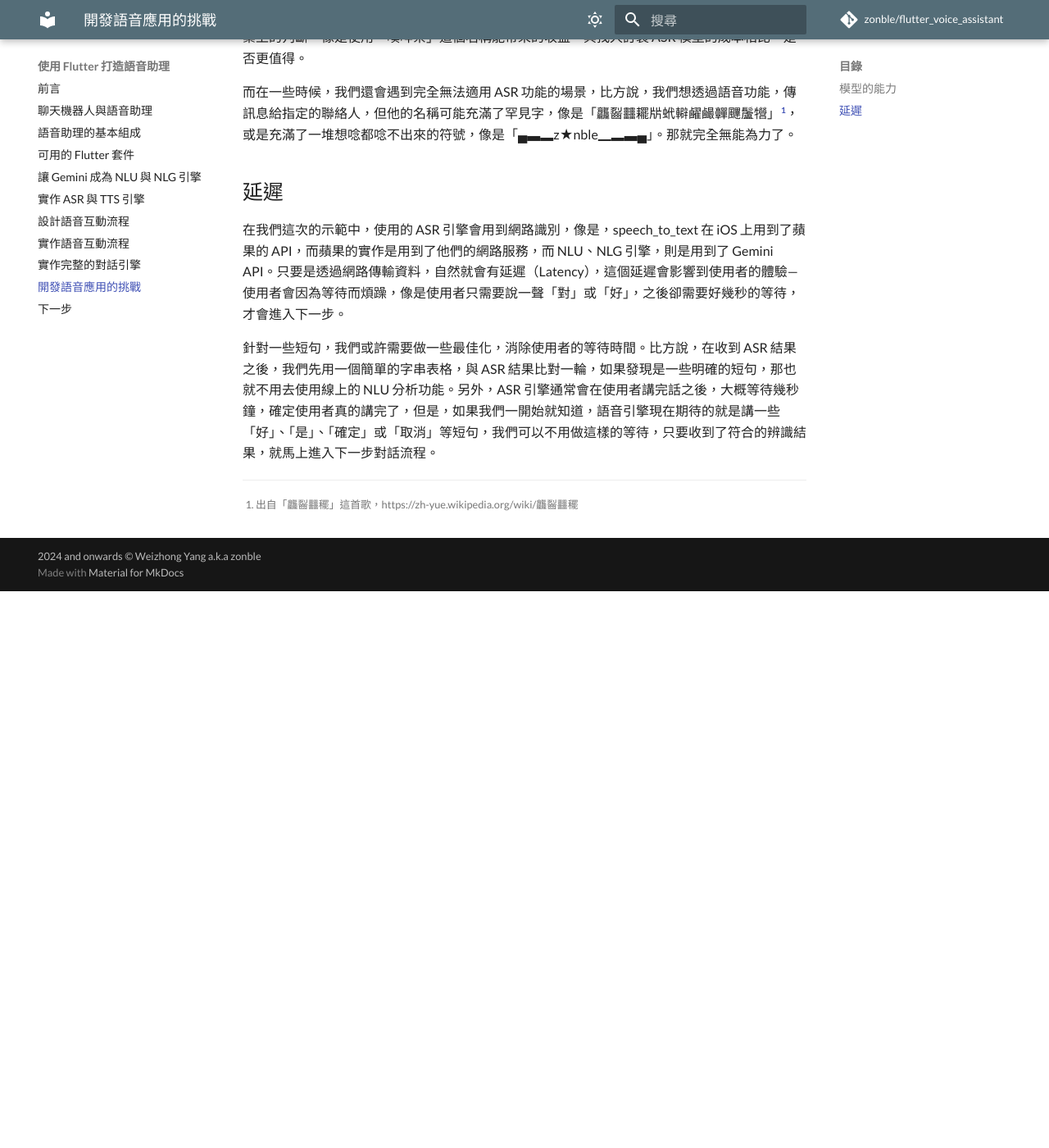
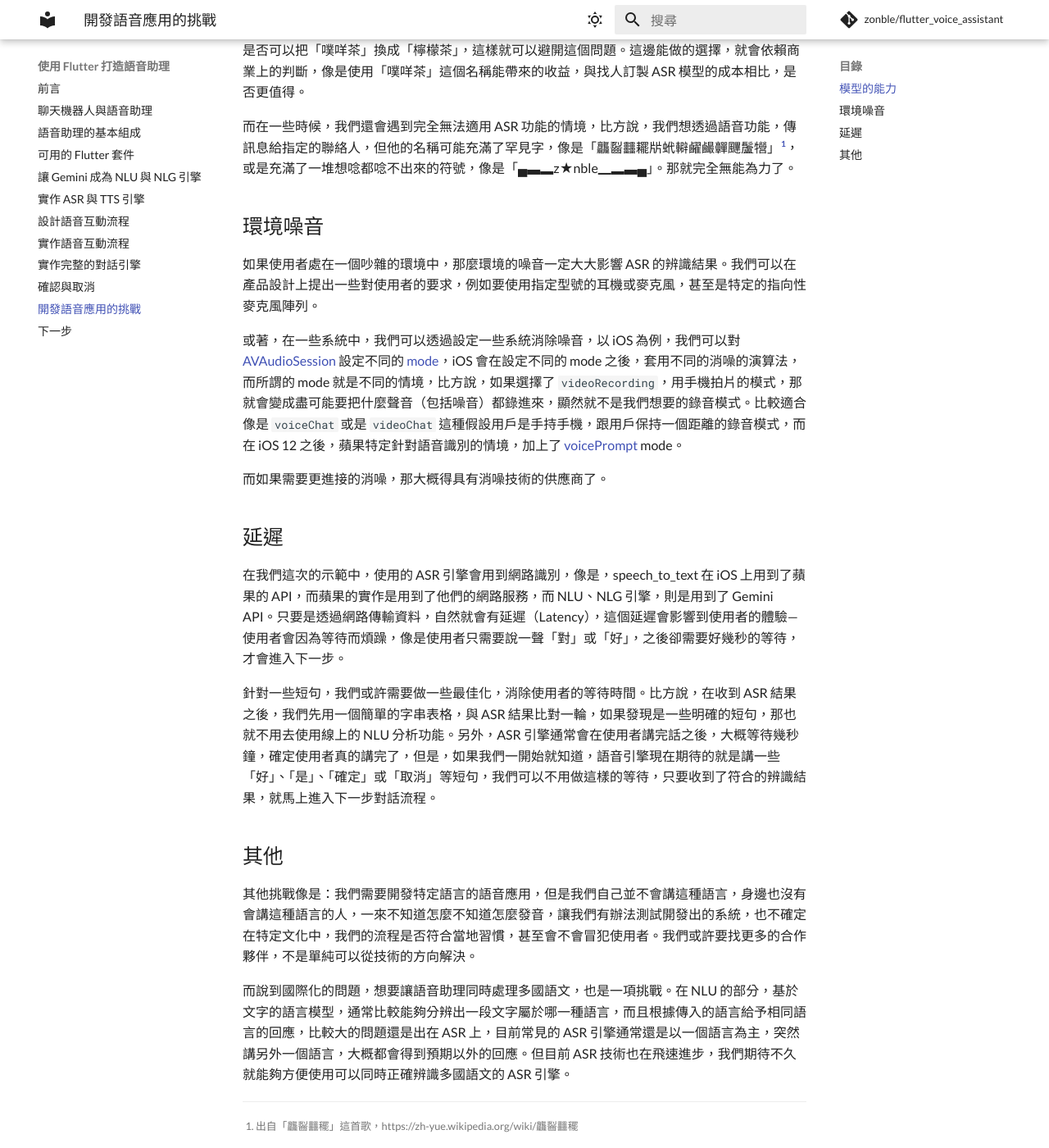
Before and after one commit to zonble/flutter_voice_assistant, an MkDocs documentation site: the page built from docs/challenges.md, in a window 1280 px wide and 1400 px high, scrolled down 1214 px. Shown: the whole window at 82% size. Built offline with MkDocs 1.6.1 and Material for MkDocs 9.7.7, drawn with Linux system fonts in a browser that asks for light colours; comment, search, counter and statistics services are not loaded; before the commit the page ends 1935 px from its top, so only the background shows below that; some of the changed text lies outside the part shown.

Commit message:
Updates docs/challenges.md.

```diff
--- a/docs/challenges.md
+++ b/docs/challenges.md
@@ -1,6 +1,8 @@
 # 開發語音應用的挑戰
 
 ![封面](images/challenges.jpg)
+
+在打造語音應用的時候，最常見的挑戰，來自於模型的能力，環境噪音，還有延遲的問題。
 
 ## 模型的能力
 
@@ -14,7 +16,15 @@
 
 或著，可以選擇在產品設計上避開，比方說，我們的店家是否應該要有「噗咩茶」這個產品，我們是否可以把「噗咩茶」換成「檸檬茶」，這樣就可以避開這個問題。這邊能做的選擇，就會依賴商業上的判斷，像是使用「噗咩茶」這個名稱能帶來的收益，與找人訂製 ASR 模型的成本相比，是否更值得。
 
-而在一些時候，我們還會遇到完全無法適用 ASR 功能的場景，比方說，我們想透過語音功能，傳訊息給指定的聯絡人，但他的名稱可能充滿了罕見字，像是「龘䶛䨻䎱㸞蚮䡶䴞䴝䯬䬛䰕㹚」[^dalabomba]，或是充滿了一堆想唸都唸不出來的符號，像是「▄▃▂z★nble▁▂▃▄」。那就完全無能為力了。
+而在一些時候，我們還會遇到完全無法適用 ASR 功能的情境，比方說，我們想透過語音功能，傳訊息給指定的聯絡人，但他的名稱可能充滿了罕見字，像是「龘䶛䨻䎱㸞蚮䡶䴞䴝䯬䬛䰕㹚」[^dalabomba]，或是充滿了一堆想唸都唸不出來的符號，像是「▄▃▂z★nble▁▂▃▄」。那就完全無能為力了。
+
+## 環境噪音
+
+如果使用者處在一個吵雜的環境中，那麼環境的噪音一定大大影響 ASR 的辨識結果。我們可以在產品設計上提出一些對使用者的要求，例如要使用指定型號的耳機或麥克風，甚至是特定的指向性麥克風陣列。
+
+或著，在一些系統中，我們可以透過設定一些系統消除噪音，以 iOS 為例，我們可以對 [AVAudioSession](https://developer.apple.com/documentation/avfaudio/avaudiosession) 設定不同的 [mode](https://developer.apple.com/documentation/avfaudio/avaudiosession/mode)，iOS 會在設定不同的 mode 之後，套用不同的消噪的演算法，而所謂的 mode 就是不同的情境，比方說，如果選擇了 `videoRecording`，用手機拍片的模式，那就會變成盡可能要把什麼聲音（包括噪音）都錄進來，顯然就不是我們想要的錄音模式。比較適合像是 `voiceChat` 或是 `videoChat` 這種假設用戶是手持手機，跟用戶保持一個距離的錄音模式，而在 iOS 12 之後，蘋果特定針對語音識別的情境，加上了 [voicePrompt](https://developer.apple.com/documentation/avfaudio/avaudiosession/mode/2962803-voiceprompt) mode。
+
+而如果需要更進接的消噪，那大概得具有消噪技術的供應商了。
 
 ## 延遲
 
@@ -22,4 +32,10 @@
 
 針對一些短句，我們或許需要做一些最佳化，消除使用者的等待時間。比方說，在收到 ASR 結果之後，我們先用一個簡單的字串表格，與 ASR 結果比對一輪，如果發現是一些明確的短句，那也就不用去使用線上的 NLU 分析功能。另外，ASR 引擎通常會在使用者講完話之後，大概等待幾秒鐘，確定使用者真的講完了，但是，如果我們一開始就知道，語音引擎現在期待的就是講一些「好」、「是」、「確定」或「取消」等短句，我們可以不用做這樣的等待，只要收到了符合的辨識結果，就馬上進入下一步對話流程。
 
+## 其他
+
+其他挑戰像是：我們需要開發特定語言的語音應用，但是我們自己並不會講這種語言，身邊也沒有會講這種語言的人，一來不知道怎麼不知道怎麼發音，讓我們有辦法測試開發出的系統，也不確定在特定文化中，我們的流程是否符合當地習慣，甚至會不會冒犯使用者。我們或許要找更多的合作夥伴，不是單純可以從技術的方向解決。
+
+而說到國際化的問題，想要讓語音助理同時處理多國語文，也是一項挑戰。在 NLU 的部分，基於文字的語言模型，通常比較能夠分辨出一段文字屬於哪一種語言，而且根據傳入的語言給予相同語言的回應，比較大的問題還是出在 ASR 上，目前常見的 ASR 引擎通常還是以一個語言為主，突然講另外一個語言，大概都會得到預期以外的回應。但目前 ASR 技術也在飛速進步，我們期待不久就能夠方便使用可以同時正確辨識多國語文的 ASR 引擎。
+
 [^dalabomba]: 出自「龘䶛䨻䆉」這首歌，https://zh-yue.wikipedia.org/wiki/龘䶛䨻䆉
--- /dev/null
+++ b/docs/confirm_cancel.md
@@ -0,0 +1 @@
+# 確認與取消
--- a/mkdocs.yml
+++ b/mkdocs.yml
@@ -9,12 +9,12 @@ theme:
   # custom_dir: custom_theme/
   palette:
     - scheme: default
-      primary: blue grey
+      primary: white
       toggle:
         name: Switch to light mode
         icon: material/weather-sunny
     - scheme: slate
-      primary: blue grey
+      primary: grey
       # accent: pink
       toggle:
         name: Switch to dark mode
@@ -58,5 +58,6 @@ nav:
   - "vui_flow_design.md"
   - "vui_flow_impl.md"
   - "dialog_engine.md"
+  - "confirm_cancel.md"
   - "challenges.md"
   - "next_steps.md"
```
